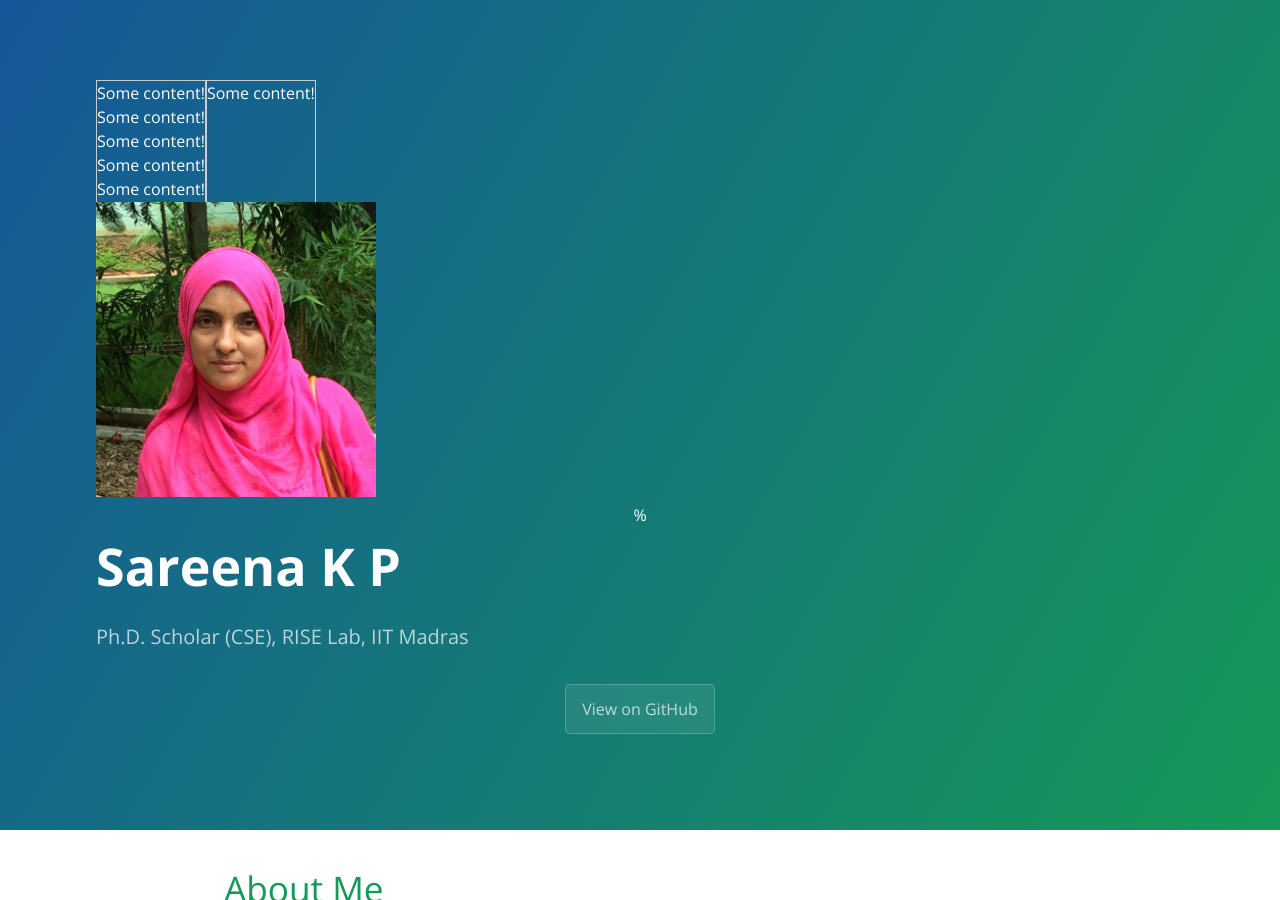
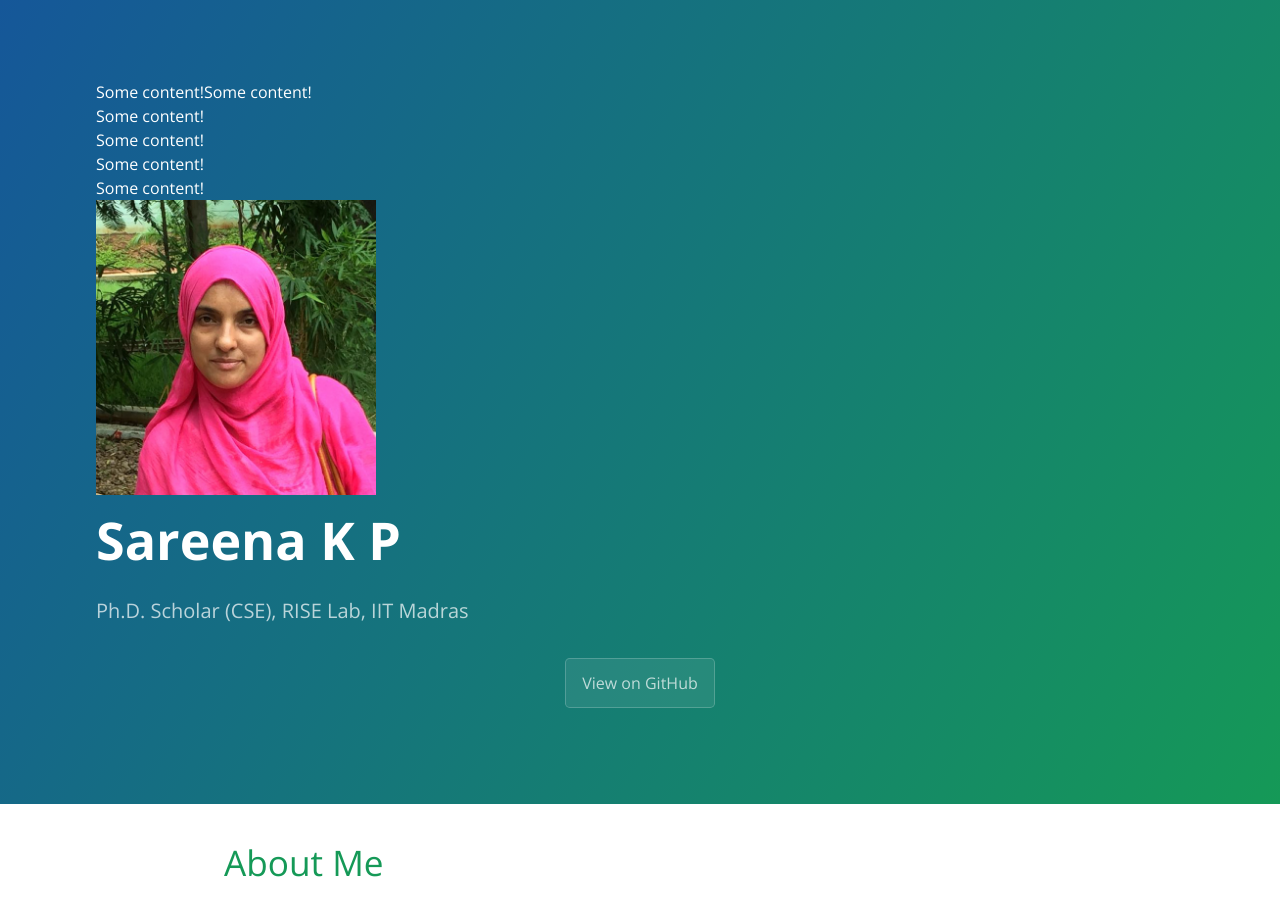
Before and after one commit to sareenakp/sareenakp_older_wedbite, a Jekyll site: the page built from index.md, in a window 1280 px wide and 900 px high. Built offline with Jekyll 4.4.1, drawn with Linux system fonts in a browser that asks for light colours; our own code applies the rules of GitHub Pages for plain Markdown files.

Commit message:
Update default.html

```diff
--- a/_layouts/default.html
+++ b/_layouts/default.html
@@ -18,14 +18,14 @@
 
 
       <div style="overflow: hidden">
-    <div style="border:1px solid #cccccc; float:left; padding-bottom:1000px; margin-bottom:-1000px">
+    <div style=" float:left;">
         Some content!<br/>
         Some content!<br/>
         Some content!<br/>
         Some content!<br/>
         Some content!<br/>
     </div>
-    <div style="border:1px solid #cccccc; float:left; padding-bottom:1000px; margin-bottom:-1000px">
+    <div style="float:left; ">
         Some content!
     </div>
 </div>
@@ -36,7 +36,7 @@
               <div align="left" >
             <a target="_blank" href="sareena.jpg" width="280">
                 <img id="mobile-img" src="sareena.jpg" width="280" border="0" alt=""></a>
-        </div>%
+        </div>
 
          <div class="column", align = "left" >
 
```
